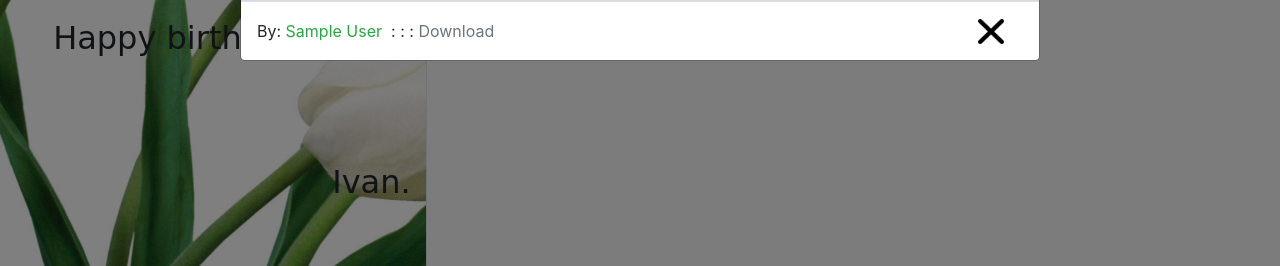
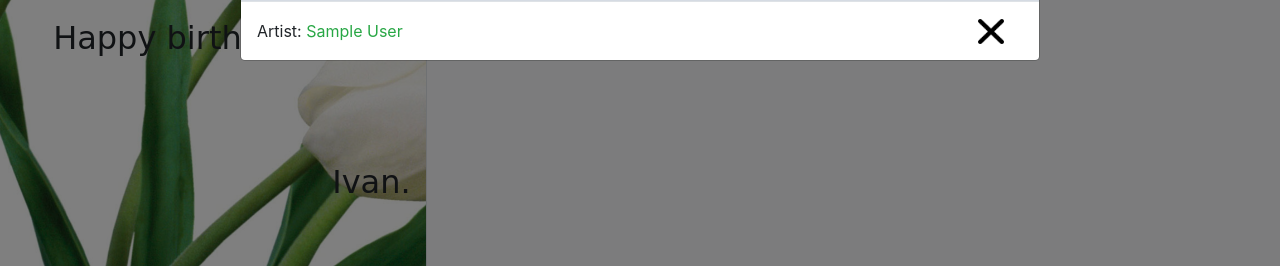
Before and after one commit to yaquake/birthday_present, a Django app: a page that uses main/templates/index.html in a window 1280 px wide, after a click that opens the changed part. Shown: the part 626-892 px from the top of the page. Run offline with Django 3.2, Linux system fonts and the light colour scheme; tables that the repository leaves empty hold one stand-in row (values such as "Sample post"); grey boxes marked "Sample" are stand-in pictures; some libraries are stand-ins or nearby versions; some web fonts are replaced.

Commit message:
Design fixes

```diff
--- a/main/templates/index.html
+++ b/main/templates/index.html
@@ -210,12 +210,9 @@
 
                                     </div>
                                     <div class="modal-footer d-flex">
-                                            <div>By: <a href="{{ painting.link }}"
+                                            <div>Artist: <a href="{{ painting.link }}"
                                                                               target="_blank" class="text-success">{{ painting.author }}</a>&nbsp
-                                                : : :
 
-                                                <a href="{{ painting.image.url }}"
-                                                   class="text-muted" target="_blank">Download</a>
                                             </div>
                                             <div class="ml-auto">
                                                 <img src="{% static 'cancel.png' %}" data-dismiss="modal" width="40%">
```
